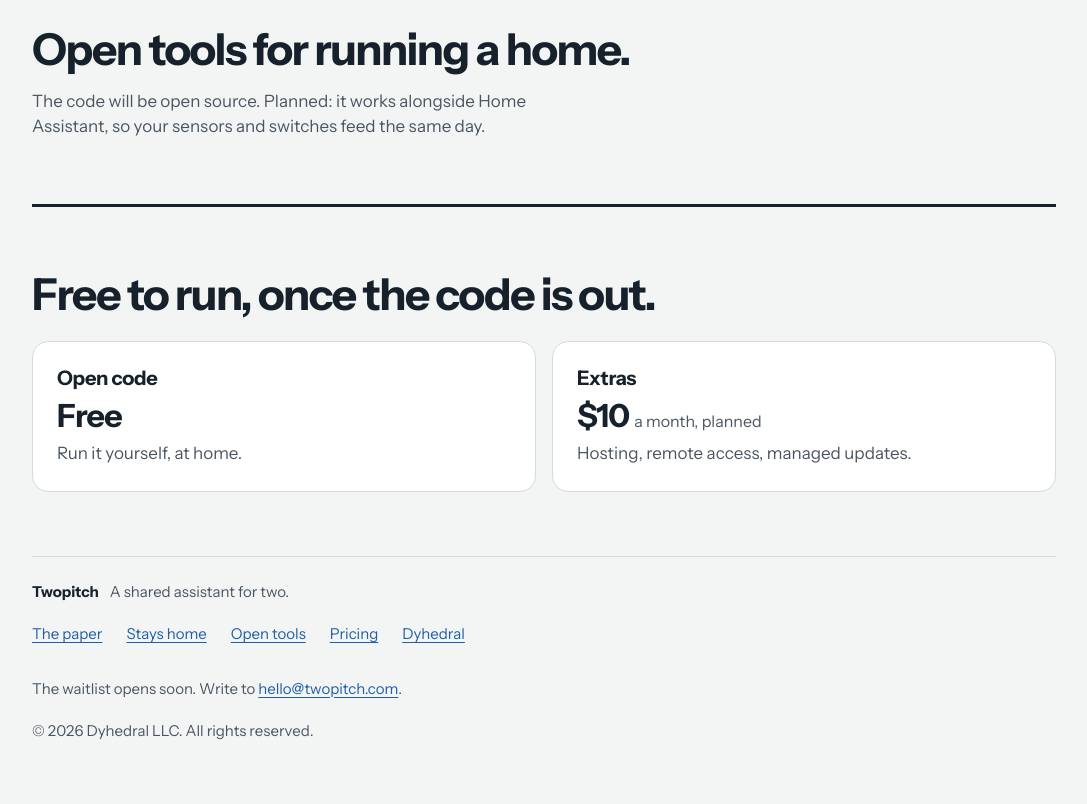
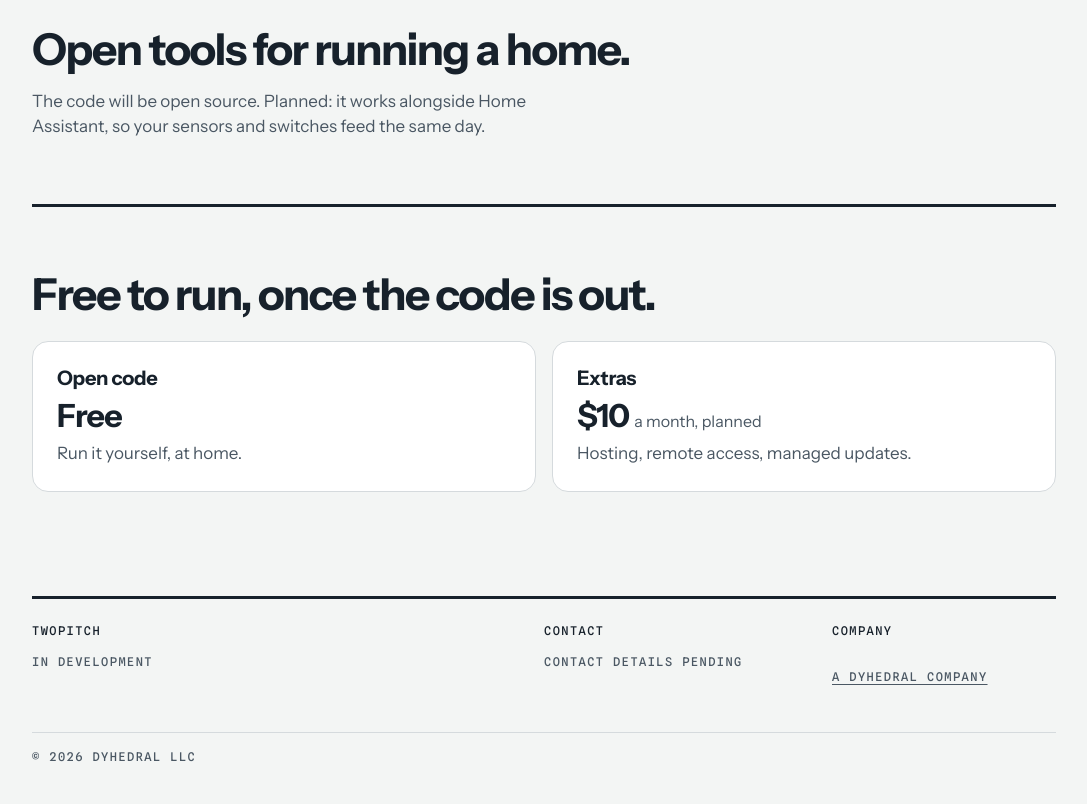
Before and after one commit to dyhedral/twopitch.com, a plain HTML site: page index.html in a window 1280 px wide. Shown: the part 1092-1896 px from the top of the page, without its empty margins (96-1183 px from the left). Before the commit the page ends 1875 px from the top, so only its background shows below. Drawn offline with Linux system fonts and the light colour scheme.

Commit message:
Footer: three columns like the Huck's Print Shop footer; drop the tagline line
The footer now has a name block, a Contact column that says contact details are pending, and a Company column linking to dyhedral.com, with the copyright line below. Three columns from 760px, one column below. The old tagline and in-page links are removed, and the waitlist line no longer names an address.

```diff
--- a/index.html
+++ b/index.html
@@ -62,14 +62,21 @@
   .plan .price { font-size: 2rem; font-weight: 700; letter-spacing: -0.03em; line-height: 1.1; margin: var(--s2) 0; }
   .plan .price small { font-size: 1rem; font-weight: 400; letter-spacing: 0; color: var(--text-2); }
   .plan p { color: var(--text-2); }
-  footer a { display: inline-block; padding: 12px 0; }
-  footer nav { display: flex; flex-wrap: wrap; column-gap: var(--s5); }
-  footer p { max-width: none; }
-  .f-brand strong { color: var(--text); margin-right: var(--s2); }
-  footer { border-top: 1px solid var(--rule); padding: var(--s5) 0 var(--s6); color: var(--text-2); font-size: 0.9375rem; display: grid; gap: var(--s2); }
+  footer { margin-top: var(--s6); }
+  .site-footer { display: grid; grid-template-columns: 1fr; gap: var(--s5); padding: var(--s5) 0; border-top: 3px solid var(--rule-strong); }
+  .site-footer ul { list-style: none; margin: var(--s2) 0 0; padding: 0; }
+  .site-footer li { padding: var(--s2) 0; color: var(--text-2); font-size: 0.9375rem; }
+  .site-footer li + li { margin-top: 14px; }
+  .site-footer .lab { font: 500 0.75rem/1.3 var(--font-mono); letter-spacing: 0.12em; text-transform: uppercase; }
+  .site-footer .head { color: var(--text); }
+  .site-footer a { color: var(--text-2); display: inline-block; padding-block: 15px; overflow-wrap: anywhere; }
+  .site-footer a:hover { color: var(--text); }
+  .legal .lab { font: 500 0.75rem/1.3 var(--font-mono); letter-spacing: 0.12em; text-transform: uppercase; color: var(--text-2); }
+  .legal { display: flex; flex-wrap: wrap; justify-content: space-between; gap: var(--s2) var(--s5); padding: var(--s4) 0 var(--s6); border-top: 1px solid var(--rule); }
 
   @media (min-width: 760px) {
     :root { --gutter: 32px; }
+    .site-footer { grid-template-columns: minmax(0, 2fr) minmax(0, 1fr) minmax(0, 1fr); gap: var(--s5) var(--s7); }
     .hero { grid-template-columns: 1.05fr 0.95fr; align-items: center; padding: var(--s7) 0; }
     .ledger li { grid-template-columns: 16rem 1fr; gap: var(--s5); align-items: baseline; }
     .plans { grid-template-columns: 1fr 1fr; }
@@ -92,7 +99,7 @@
       <div>
         <h1 id="h">A shared assistant <span class="hl">for two</span>.</h1>
         <p class="lede">One helper for the pair of you: what is on today, whose turn it is, what the house needs.</p>
-        <p class="wait" id="waitlist">The waitlist opens soon. Write to <a href="mailto:hello@twopitch.com">hello@twopitch.com</a>.</p>
+        <p class="wait" id="waitlist">The waitlist opens soon.</p>
       </div>
       <figure class="paper" id="paper">
         <div class="sheet"><picture><source media="(max-width: 759px)" srcset="paper-sample-phone.png" width="1056" height="1046"><img src="paper-sample.png" width="1576" height="1364" alt="A printed morning paper for San Francisco with a greeting to Robin and a table of today's events."></picture></div>
@@ -124,16 +131,29 @@
   </main>
 
   <footer>
-    <p class="f-brand"><strong>Twopitch</strong> A shared assistant for two.</p>
-    <nav aria-label="Footer">
-      <a href="#paper">The paper</a>
-      <a href="#h-home">Stays home</a>
-      <a href="#h-open">Open tools</a>
-      <a href="#h-price">Pricing</a>
-      <a href="https://dyhedral.com">Dyhedral</a>
-    </nav>
-    <p>The waitlist opens soon. Write to <a href="mailto:hello@twopitch.com">hello@twopitch.com</a>.</p>
-    <p>&copy; 2026 Dyhedral LLC. All rights reserved.</p>
+    <div class="site-footer">
+      <div>
+        <div class="lab head">Twopitch</div>
+        <ul>
+          <li class="lab">In development</li>
+        </ul>
+      </div>
+      <div>
+        <div class="lab head">Contact</div>
+        <ul>
+          <li class="lab">Contact details pending</li>
+        </ul>
+      </div>
+      <div>
+        <div class="lab head">Company</div>
+        <ul>
+          <li class="lab"><a href="https://dyhedral.com/">A Dyhedral company</a></li>
+        </ul>
+      </div>
+    </div>
+    <div class="legal">
+      <span class="lab">&copy; 2026 Dyhedral LLC</span>
+    </div>
   </footer>
 </div>
 </body>
```
